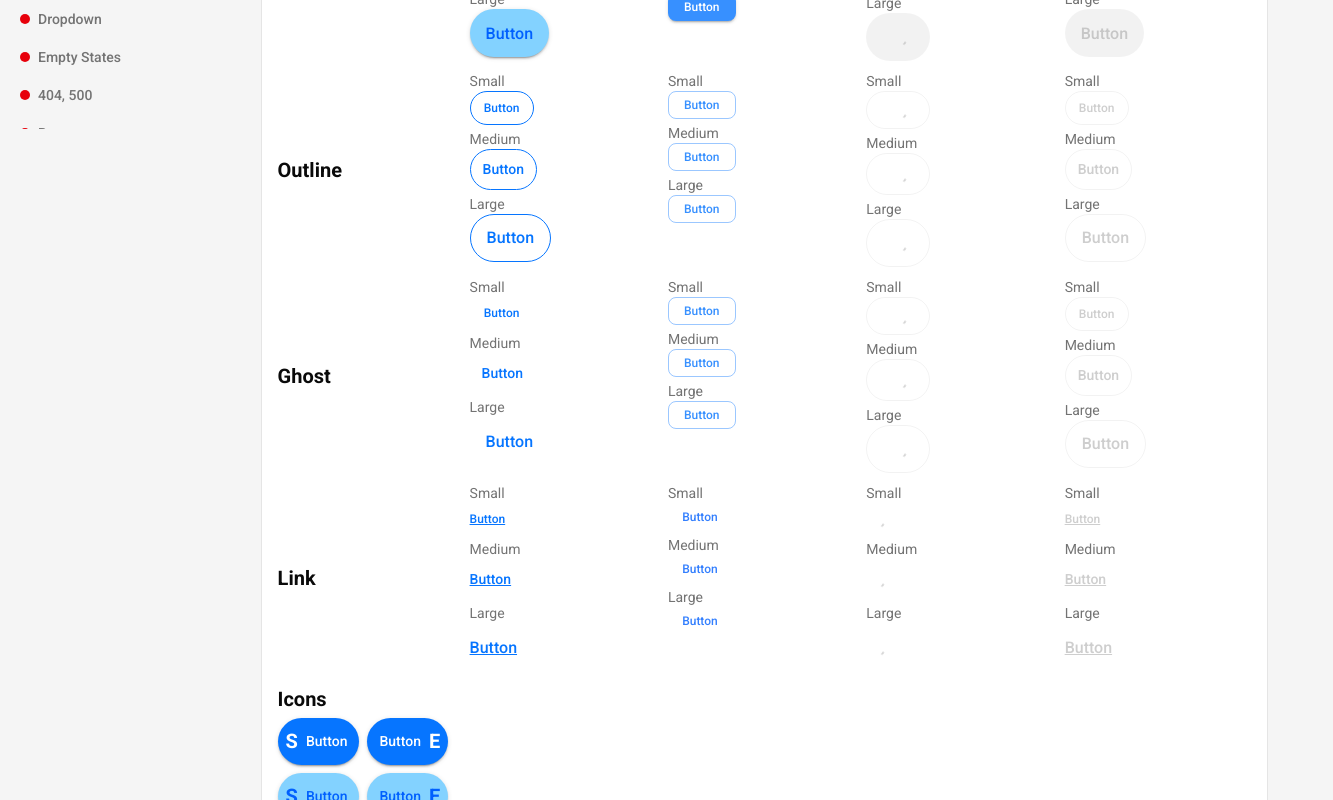
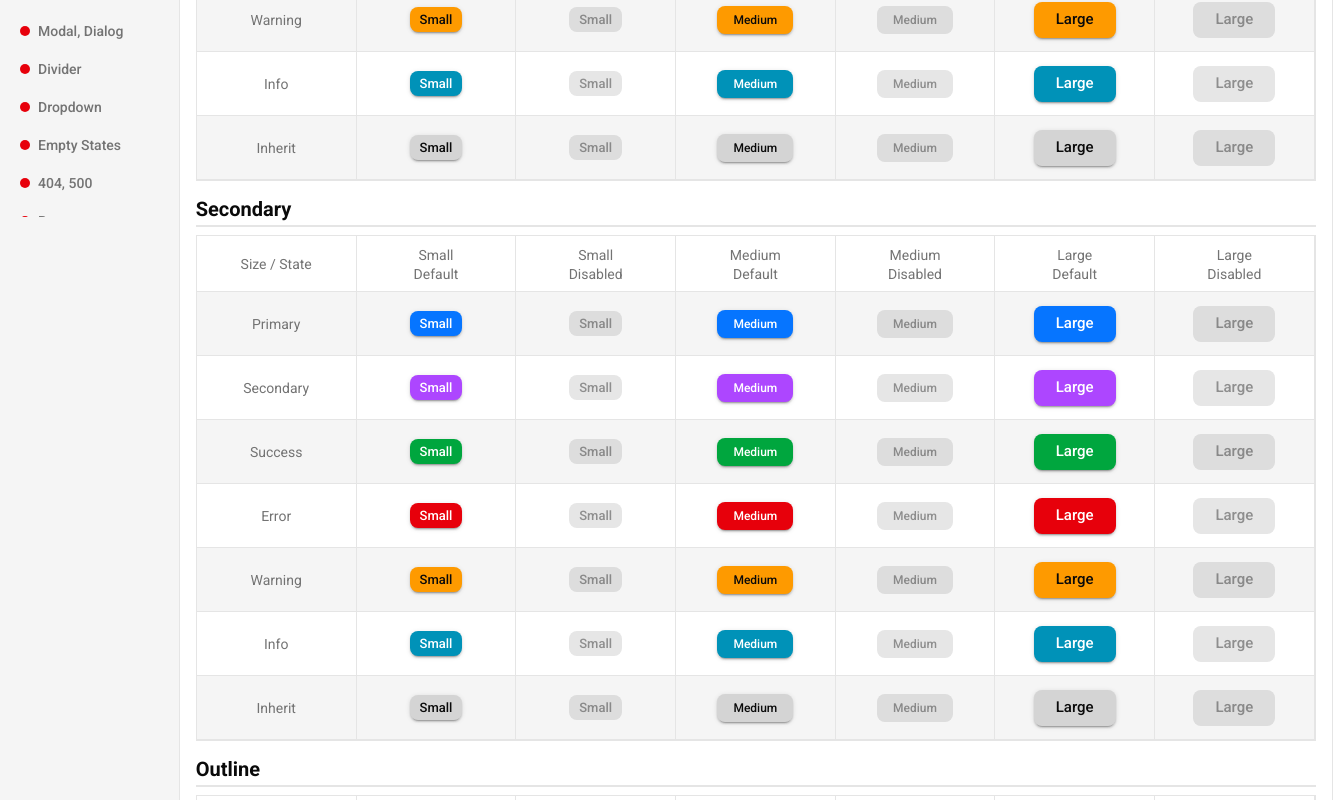
Before and after one commit to a169n/mui-custom-theme, a React (Vite) app: page /buttons in a window 1280 px wide. Shown: the part 780-1580 px from the top of the page, 1333 px wide, since content can reach past the window. Built offline with nearby package versions, Linux system fonts and the light colour scheme.

Commit message:
Update Button component styles for improved hover effects and consistency; refactor ButtonsPage to enhance layout and usability, including color and size variations. Adjust index.html script reference for build updates.

```diff
--- a/src/components/Button.tsx
+++ b/src/components/Button.tsx
@@ -63,7 +63,7 @@ const getColorSet = (theme: any, color: ButtonColor) => {
   };
 };
 
-// MUI's sx prop supports nested pseudo-selectors
+// No background, border, or boxShadow changes on hover; only opacity
 const getVariantSx = (
   theme: any,
   variant: ButtonVariant,
@@ -71,78 +71,117 @@ const getVariantSx = (
   disabled?: boolean,
   loading?: boolean
 ) => {
-  const borderRadius = theme.tokens?.radius?.md || 8;
+  const borderRadius = `${theme.tokens?.radius?.md || 8}px`;
   const colors = getColorSet(theme, color);
   const isInactive = disabled || loading;
-  const hoverOpacity = 0.8;
-  const baseOpacity = isInactive ? 0.5 : 1;
 
   switch (variant) {
-    case 'primary':
+    case 'primary': {
+      const bg = colors.bg;
       return {
-        background: colors.bg,
+        borderRadius,
+        transition: 'opacity 0.3s',
+        boxShadow: 'none',
+        background: bg,
         color: colors.text,
         border: 'none',
+        opacity: isInactive ? 0.5 : 1,
+        '&:hover': {
+          background: bg,
+          opacity: 0.8,
+          boxShadow: 'none',
+        },
+      };
+    }
+    case 'secondary': {
+      const bg = colors.bgLight || colors.bg;
+      const colorText = colors.textDark || colors.text;
+      return {
         borderRadius,
-        opacity: baseOpacity,
-        transition: 'opacity 0.2s',
-        '&:hover': { opacity: !isInactive ? hoverOpacity : baseOpacity, background: colors.bg },
+        transition: 'opacity 0.3s',
+        boxShadow: 'none',
+        background: bg,
+        color: colorText,
+        border: 'none',
+        opacity: isInactive ? 0.5 : 1,
+        '&:hover': {
+          background: bg,
+          opacity: 0.8,
+          boxShadow: 'none',
+        },
       };
-    case 'secondary':
+    }
+    case 'outline': {
+      const borderColor = colors.border;
       return {
-        background: colors.bgLight || colors.bg,
-        color: colors.textDark || colors.text,
-        border: 'none',
         borderRadius,
-        opacity: baseOpacity,
-        transition: 'opacity 0.2s',
-        '&:hover': { opacity: !isInactive ? hoverOpacity : baseOpacity, background: colors.bg },
-      };
-    case 'outline':
-      return {
+        transition: 'opacity 0.3s',
+        boxShadow: 'none',
         background: 'transparent',
         color: colors.bg,
-        border: `1.5px solid ${colors.border}`,
+        border: `1.5px solid ${borderColor}`,
+        opacity: isInactive ? 0.5 : 1,
+        '&:hover': {
+          background: 'transparent',
+          border: `1.5px solid ${borderColor}`,
+          opacity: 0.8,
+          boxShadow: 'none',
+        },
+      };
+    }
+    case 'ghost': {
+      return {
         borderRadius,
-        opacity: baseOpacity,
-        transition: 'opacity 0.2s',
-        '&:hover': { opacity: !isInactive ? hoverOpacity : baseOpacity },
-      };
-    case 'ghost':
-      return {
+        transition: 'opacity 0.3s',
+        boxShadow: 'none',
         background: 'transparent',
         color: colors.bg,
         border: 'none',
+        opacity: isInactive ? 0.5 : 1,
+        '&:hover': {
+          background: 'transparent',
+          opacity: 0.8,
+          boxShadow: 'none',
+        },
+      };
+    }
+    case 'link': {
+      return {
         borderRadius,
-        opacity: baseOpacity,
-        transition: 'opacity 0.2s',
-        '&:hover': { opacity: !isInactive ? hoverOpacity : baseOpacity },
-      };
-    case 'link':
-      return {
+        transition: 'opacity 0.3s',
+        boxShadow: 'none',
         background: 'none',
         color: colors.bg,
         border: 'none',
-        borderRadius,
         textDecoration: 'underline',
         padding: 0,
         minWidth: 'auto',
         fontWeight: 500,
-        opacity: baseOpacity,
-        transition: 'opacity 0.2s',
+        opacity: isInactive ? 0.5 : 1,
         '&:hover': {
-          opacity: !isInactive ? hoverOpacity : baseOpacity,
-          color: colors.textDark || colors.bg,
+          background: 'none',
+          opacity: 0.8,
+          boxShadow: 'none',
         },
       };
-    default:
+    }
+    default: {
+      const bg = colors.bg;
       return {
-        background: colors.bg,
+        borderRadius,
+        transition: 'opacity 0.3s',
+        boxShadow: 'none',
+        background: bg,
         color: colors.text,
         border: 'none',
-        borderRadius,
-        opacity: baseOpacity,
+        opacity: isInactive ? 0.5 : 1,
+        '&:hover': {
+          background: bg,
+          opacity: 0.8,
+          boxShadow: 'none',
+        },
       };
+    }
   }
 };
 
@@ -176,11 +215,19 @@ export const Button = React.forwardRef<HTMLButtonElement, ButtonProps>((props, r
     <MUIButton
       ref={ref}
       variant={mapMUIVariant}
+      color={color}
+      size={size}
       disabled={inactive}
       startIcon={startIcon}
       endIcon={endIcon}
       className={clsx(className, `Button--${variant}`, `Button--${size}`)}
-      sx={{ ...sizeStyle, ...variantSx, ...(rest as any).sx }}
+      sx={{
+        ...sizeStyle,
+        ...variantSx,
+        width: 'fit-content',
+        minWidth: 'fit-content',
+        ...(rest as any).sx,
+      }}
       {...rest}
     >
       {loading ? <CircularProgress size={20} color="inherit" /> : children}
--- a/src/components/CodeBlock.tsx
+++ b/src/components/CodeBlock.tsx
@@ -9,9 +9,7 @@ interface CodeBlockProps {
 const CodeBlock = ({ code, title = 'Usage example' }: CodeBlockProps) => {
   const theme = useTheme();
   const usageFont =
-    theme.tokens?.theme.font['font-sans'] ??
-    theme.typography?.fontFamily ??
-    'Roboto, sans-serif';
+    theme.tokens?.theme.font['font-sans'] ?? theme.typography?.fontFamily ?? 'Roboto, sans-serif';
 
   return (
     <Stack spacing={1}>
--- a/src/pages/components/AvatarPage.tsx
+++ b/src/pages/components/AvatarPage.tsx
@@ -4,7 +4,7 @@ import { createUsageSnippet } from '../../utils/createUsageSnippet';
 
 const avatarUsage = createUsageSnippet([
   'return (',
-  "  <Avatar sx={{ bgcolor: theme.palette.primary[100], color: theme.palette.primary.dark }}>",
+  '  <Avatar sx={{ bgcolor: theme.palette.primary[100], color: theme.palette.primary.dark }}>',
   '    AB',
   '  </Avatar>',
   ');',
--- a/src/pages/components/ButtonsPage.tsx
+++ b/src/pages/components/ButtonsPage.tsx
@@ -1,9 +1,8 @@
-import { Box, Stack, Typography } from '@mui/material';
+import { Box, Typography } from '@mui/material';
 import { useTheme } from '@mui/material/styles';
-import { Fragment } from 'react';
 import PageContainer from '../PageContainer';
 import { createUsageSnippet } from '../../utils/createUsageSnippet';
-import { Button, ButtonSize, ButtonVariant } from '../../components/Button';
+import { Button, ButtonSize, ButtonVariant, ButtonColor } from '../../components/Button';
 
 const buttonsUsage = createUsageSnippet([
   'return (',
@@ -15,45 +14,27 @@ const buttonsUsage = createUsageSnippet([
 
 const variants: ButtonVariant[] = ['primary', 'secondary', 'outline', 'ghost', 'link'];
 const sizes: ButtonSize[] = ['small', 'medium', 'large'];
+const colors: ButtonColor[] = [
+  'primary',
+  'secondary',
+  'success',
+  'error',
+  'warning',
+  'info',
+  'inherit',
+];
 
-const StartIcon = () => <span style={{ display: 'inline-block', fontWeight: 600 }}>S</span>;
-const EndIcon = () => <span style={{ display: 'inline-block', fontWeight: 600 }}>E</span>;
-
-type ButtonShowcaseState = 'default' | 'hover' | 'loading' | 'disabled';
+type ButtonShowcaseState = 'default' | 'disabled';
 
 const states: { key: ButtonShowcaseState; label: string }[] = [
   { key: 'default', label: 'Default' },
-  { key: 'hover', label: 'Hover' },
-  { key: 'loading', label: 'Loading' },
   { key: 'disabled', label: 'Disabled' },
 ];
 
 const capitalize = (value: string) => value.charAt(0).toUpperCase() + value.slice(1);
 
-const getHoverOverrides = (variant: ButtonVariant, theme: any) => {
-  const palette = theme.palette?.primary ?? theme.palette.primary;
-  const colors = {
-    bg: palette.main,
-    text: palette.contrastText,
-    textDark: palette.dark || palette.main,
-  };
-
-  switch (variant) {
-    case 'secondary':
-      return { opacity: 0.8, backgroundColor: colors.bg, color: colors.text };
-    case 'link':
-      return { opacity: 0.8, color: colors.textDark };
-    default:
-      return { opacity: 0.8 };
-  }
-};
-
-const getStateProps = (state: ButtonShowcaseState, variant: ButtonVariant, theme: any) => {
+const getStateProps = (state: ButtonShowcaseState) => {
   switch (state) {
-    case 'hover':
-      return { sx: { pointerEvents: 'none', ...getHoverOverrides(variant, theme) } };
-    case 'loading':
-      return { loading: true };
     case 'disabled':
       return { disabled: true };
     default:
@@ -61,66 +42,147 @@ const getStateProps = (state: ButtonShowcaseState, variant: ButtonVariant, theme
   }
 };
 
+const HeaderCell = ({ children }: { children: React.ReactNode }) => (
+  <Box
+    sx={{
+      p: 1.5,
+      display: 'flex',
+      alignItems: 'center',
+      justifyContent: 'center',
+      bgcolor: 'background.paper',
+      borderRight: '1px solid',
+      borderBottom: '1px solid',
+      borderColor: 'divider',
+      minHeight: 56,
+      textAlign: 'center',
+    }}
+  >
+    {children}
+  </Box>
+);
+
+const BodyCell = ({ children }: { children: React.ReactNode }) => (
+  <Box
+    sx={{
+      p: 1.5,
+      display: 'flex',
+      alignItems: 'center',
+      justifyContent: 'center',
+      borderRight: '1px solid',
+      borderBottom: '1px solid',
+      borderColor: 'divider',
+      minHeight: 64,
+    }}
+  >
+    {children}
+  </Box>
+);
+
 export const ButtonsPage = () => {
   const theme = useTheme();
-  const gridTemplateColumns = `180px repeat(${states.length}, minmax(180px, 1fr))`;
+
+  // total columns = 1 (color label) + size/state matrix
+  const totalMatrixCols = 1 + sizes.length * states.length;
+  const firstColWidth = 160;
 
   return (
     <PageContainer
       title="Buttons"
-      description="All theme button variants, states, and sizes."
+      description="All theme button variants, states, and sizes. One button per cell; no icons."
       usage={buttonsUsage}
     >
-      <Box sx={{ display: 'grid', gridTemplateColumns, gap: 3 }}>
-        <Box />
-        {states.map((state) => (
-          <Box key={state.key} sx={{ textAlign: 'center' }}>
-            <Typography variant="subtitle2" color="text.secondary">
-              {state.label}
+      {variants.map((variant) => (
+        <Box key={variant} sx={{ mb: 6 }}>
+          <Typography
+            variant="subtitle1"
+            sx={{ borderBottom: '2px solid', borderColor: 'divider', pb: 1, mb: 2 }}
+          >
+            {capitalize(variant)}
           </Typography>
-          </Box>
-        ))}
-        {variants.map((variant) => (
-          <Fragment key={variant}>
-            <Box sx={{ display: 'flex', alignItems: 'center' }}>
-              <Typography variant="subtitle1">{capitalize(variant)}</Typography>
-            </Box>
-            {states.map((state) => (
-              <Stack key={`${variant}-${state.key}`} spacing={1.5} alignItems="flex-start">
-                {sizes.map((size) => (
-                  <Stack key={`${variant}-${state.key}-${size}`} spacing={0.5} alignItems="flex-start">
+
+          {/* Matrix wrapper with scroll if overflow */}
+          <Box sx={{ overflowX: 'auto' }}>
+            {/* Table-like grid with single outer border */}
+            <Box
+              sx={{
+                minWidth: firstColWidth + sizes.length * states.length * 160,
+                border: '1px solid',
+                borderColor: 'divider',
+              }}
+            >
+              {/* Header Row */}
+              <Box
+                sx={{
+                  display: 'grid',
+                  gridTemplateColumns: `${firstColWidth}px repeat(${sizes.length * states.length}, 1fr)`,
+                }}
+              >
+                {/* Top-left corner cell */}
+                <HeaderCell>
+                  <Typography variant="caption" color="text.secondary">
+                    Size / State
+                  </Typography>
+                </HeaderCell>
+
+                {/* Size-State headers */}
+                {sizes.map((size) =>
+                  states.map((state) => (
+                    <HeaderCell key={`hdr-${size}-${state.key}`}>
+                      <Box sx={{ lineHeight: 1.2 }}>
                         <Typography variant="caption" color="text.secondary">
                           {capitalize(size)}
                         </Typography>
+                        <br />
+                        <Typography variant="caption" color="text.secondary">
+                          {capitalize(state.key)}
+                        </Typography>
+                      </Box>
+                    </HeaderCell>
+                  ))
+                )}
+              </Box>
+
+              {/* Body Rows: one per color */}
+              {colors.map((color, rowIdx) => (
+                <Box
+                  key={`${variant}-${color}`}
+                  sx={{
+                    display: 'grid',
+                    gridTemplateColumns: `${firstColWidth}px repeat(${sizes.length * states.length}, 1fr)`,
+                    // subtle zebra striping for readability
+                    bgcolor: rowIdx % 2 === 0 ? 'background.default' : 'background.paper',
+                  }}
+                >
+                  {/* Color label cell (first column) */}
+                  <BodyCell>
+                    <Typography variant="body2" color="text.secondary">
+                      {capitalize(color)}
+                    </Typography>
+                  </BodyCell>
+
+                  {/* Buttons matrix cells */}
+                  {sizes.map((size) =>
+                    states.map((state) => (
+                      <BodyCell key={`cell-${color}-${size}-${state.key}`}>
                         <Button
                           variant={variant}
+                          color={color}
                           size={size}
+                          {...getStateProps(state.key)}
                           disableRipple
-                      {...getStateProps(state.key, variant, theme)}
+                          sx={{ width: 'fit-content', minWidth: 'fit-content' }}
                         >
-                      Button
+                          {capitalize(size)}
                         </Button>
-                  </Stack>
-                ))}
-              </Stack>
-            ))}
-          </Fragment>
+                      </BodyCell>
+                    ))
+                  )}
+                </Box>
               ))}
             </Box>
-
-      <Box sx={{ mt: 6 }}>
-        <Typography variant="subtitle1" gutterBottom>
-          Icons
-        </Typography>
-        <Stack spacing={2}>
-          {variants.map((variant) => (
-            <Stack key={`${variant}-icons`} direction="row" spacing={2} alignItems="center">
-              <Button variant={variant} startIcon={<StartIcon />}>Button</Button>
-              <Button variant={variant} endIcon={<EndIcon />}>Button</Button>
-            </Stack>
+          </Box>
+        </Box>
       ))}
-        </Stack>
-      </Box>
     </PageContainer>
   );
 };
```
Also changed, not shown: src/pages/components/ModalsDialogsPage.tsx (+10 -1 lines), src/pages/components/RadioPage.tsx (+1 -7 lines), 1 other file (tests, documents, lock files or other folders). Lines whose indentation alone changed are shown as unchanged.
